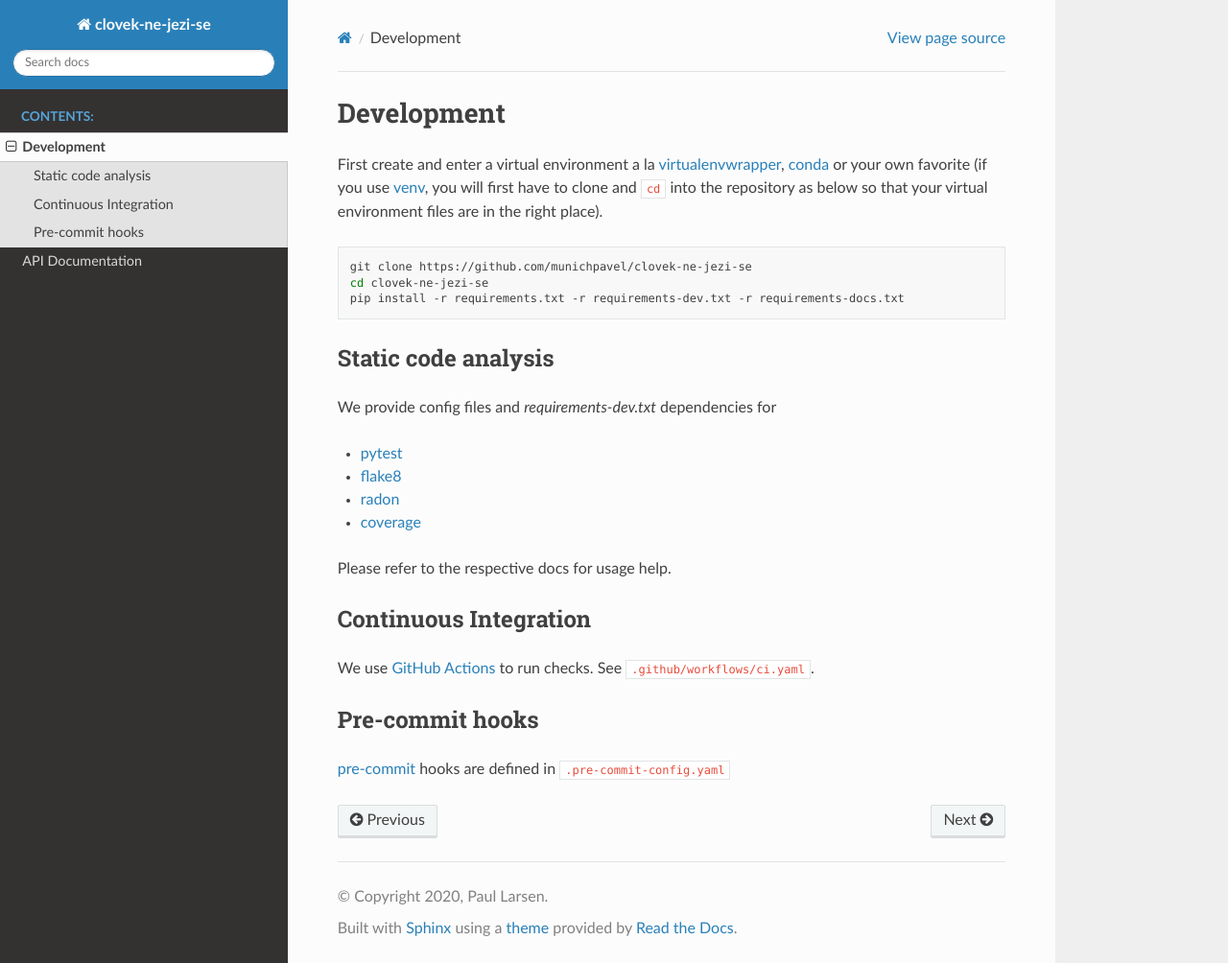
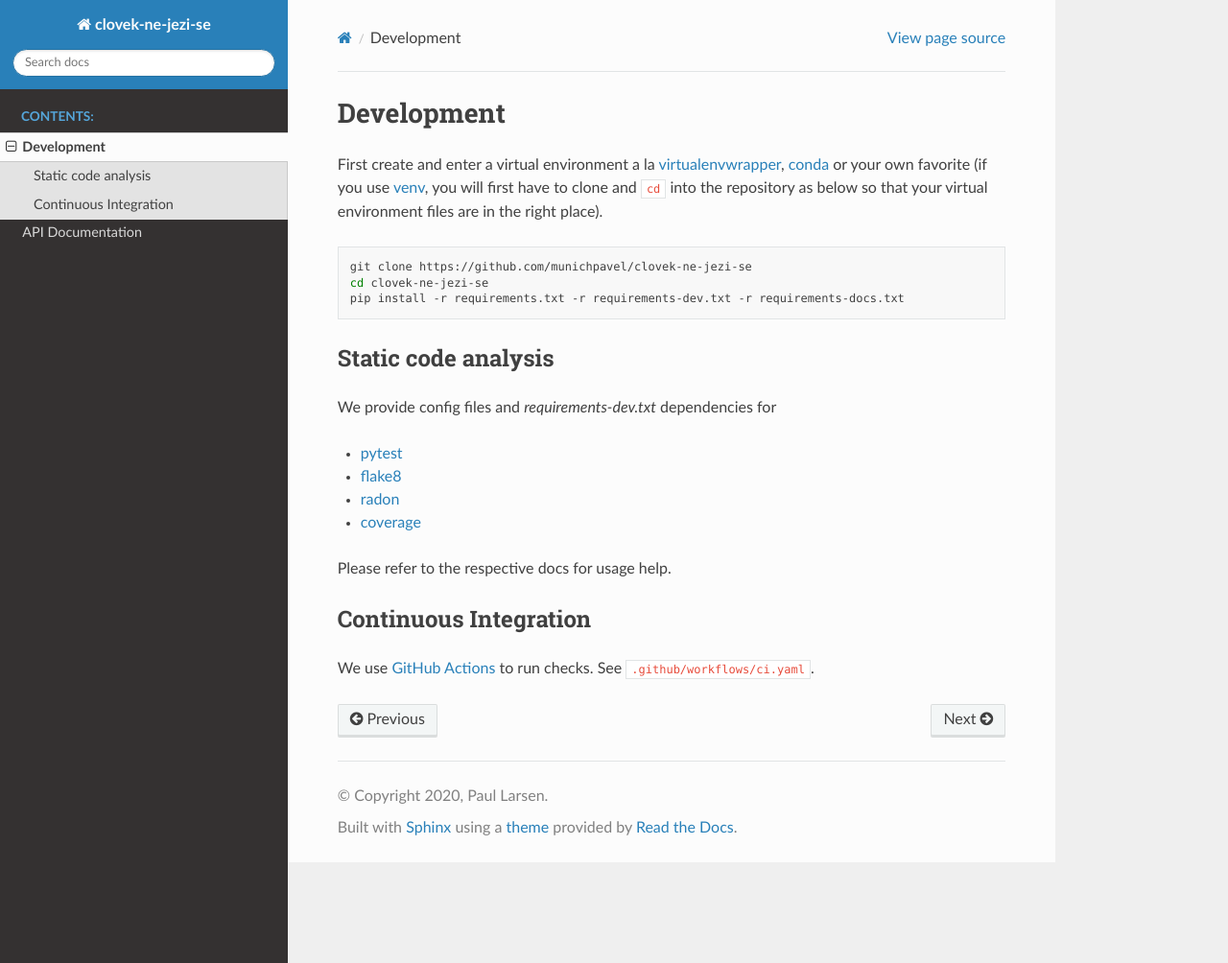
Before and after one commit to munichpavel/clovek-ne-jezi-se, a Sphinx documentation site: the page built from docs/source/development.rst, in a window 1280 px wide and 1004 px high. Shown: the whole window at 96% size. Built offline with Sphinx 7.4.7 and the Read the Docs theme 2.0.0, drawn with Linux system fonts in a browser that asks for light colours; pages that are not in the unit, such as notebooks, are missing from menus.

Commit message:
Remove pre-commit

```diff
--- a/docs/source/development.rst
+++ b/docs/source/development.rst
@@ -27,11 +27,6 @@ Continuous Integration
 
 We use `GitHub Actions`_ to run checks. See ``.github/workflows/ci.yaml``.
 
-Pre-commit hooks
-----------------
-
-`pre-commit`_ hooks are defined in ``.pre-commit-config.yaml``
-
 .. URLS
 
 .. _`venv`: https://docs.python.org/3/library/venv.html
--- a/requirements-dev.txt
+++ b/requirements-dev.txt
@@ -6,7 +6,6 @@ pytest
 pytest-mock
 
 # other code checks
-pre-commit
 pylint
 flake8 # TODO: Either pylint or flake8 or reason for both
 coverage
```
Also changed, not shown: .pre-commit-config.yaml (deleted).
